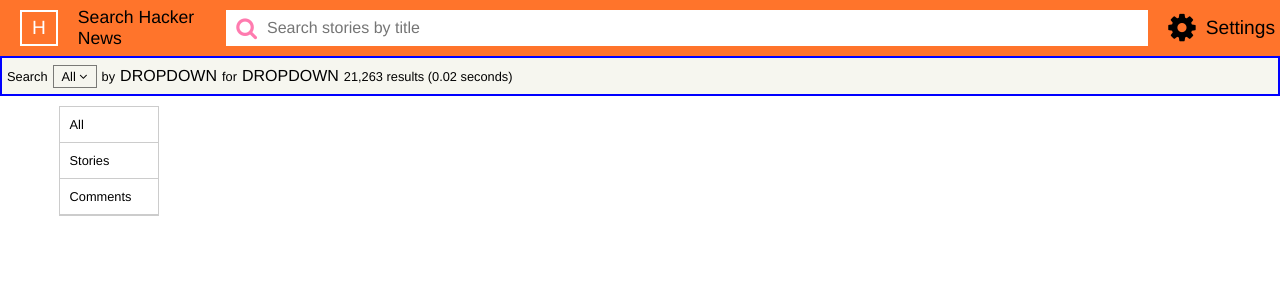
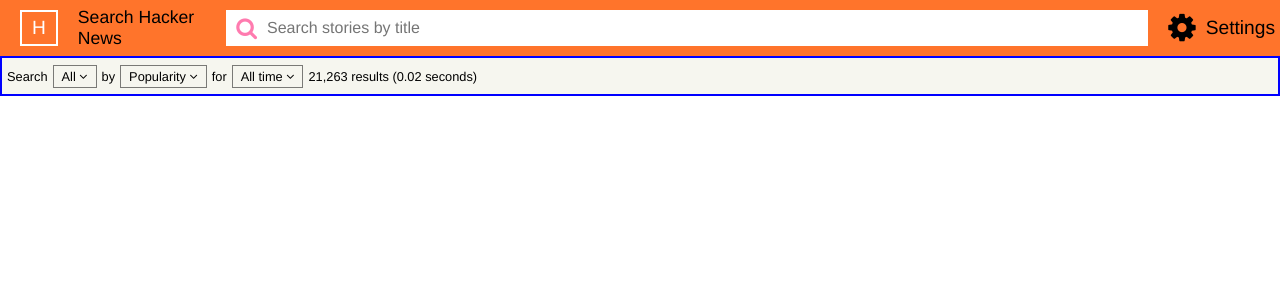
Before and after one commit to HamedPour/react-hacker-news, a React (Create React App) app: page / in a window 1280 px wide. Shown: the top 300 px of the page. Built offline with nearby package versions, Linux system fonts and the light colour scheme.

Commit message:
filter menus completed

```diff
--- a/src/components/DropDownBox/styledComponents/DropDownBoxContainer.js
+++ b/src/components/DropDownBox/styledComponents/DropDownBoxContainer.js
@@ -2,7 +2,7 @@
 
 export default styled.ul`
   border: 1px solid rgba(0, 0, 0, 0.2);
-  display: ${(props) => (props.isVisible ? "none" : "block")};
+  display: ${(props) => (props.isVisible ? "block" : "none")};
   min-width: 100px;
   list-style: none;
   background-color: #fff;
--- a/src/components/SearchFilterBar/SearchFilterBar.js
+++ b/src/components/SearchFilterBar/SearchFilterBar.js
@@ -1,39 +1,77 @@
 import React, { useState } from "react";
 import MainFilterContainer from "./styledComponents/MainFilterContainer";
-import StoriesFilter from "./styledComponents/StoriesFilter";
+import FilterMenu from "./styledComponents/FilterMenu";
 import DropDownBox from "../DropDownBox/DropDownBox";
 
 const SearchFilter = () => {
   const storyFilterItems = ["All", "Stories", "Comments"];
+  const popularityFilterItems = ["Popularity", "Date"];
+  const timeFilterItems = ["All time", "Last 24h", "Past Year"];
+
   const [dropBoxVisible, setDropBoxVisible] = useState(false);
+  const [dropDownIndex, setDropDownIndex] = useState(1);
+
   const [storyFilter, setStoryFilter] = useState("All");
+  const [popularityFilter, setPopularityFilter] = useState("Popularity");
+  const [timeFilter, setTimeFilter] = useState("All time");
 
-  function toggleDropDownBoxVisibility() {
+  function toggleDropDownBoxVisibility(index) {
+    setDropDownIndex(index);
     setDropBoxVisible(!dropBoxVisible);
   }
 
   function handleItemSelected(item) {
-    setStoryFilter(item);
+    /**
+     * check to see if item being passing from DropDownBox component
+     * is a member of any of the filter groups [storyFitlerItems, etc].
+     * When you find the group set useState to show the item
+     * in the correct group.
+     */
+    if (storyFilterItems.indexOf(item) >= 0) {
+      setStoryFilter(item);
+    } else if (popularityFilterItems.indexOf(item) >= 0) {
+      setPopularityFilter(item);
+    } else {
+      setTimeFilter(item);
+    }
   }
 
   return (
     <>
       <MainFilterContainer>
         <span>Search</span>
-        <StoriesFilter onClick={toggleDropDownBoxVisibility}>
+        <FilterMenu onClick={() => toggleDropDownBoxVisibility(1)}>
           <li>
             {storyFilter} <i className="fa fa-angle-down" />
           </li>
           <DropDownBox
             onItemSelected={(item) => handleItemSelected(item)}
-            isVisible={dropBoxVisible}
+            isVisible={dropBoxVisible && dropDownIndex === 1}
             data={storyFilterItems}
           />
-        </StoriesFilter>
+        </FilterMenu>
         <span>by</span>
-        <div>DROPDOWN</div>
+        <FilterMenu onClick={() => toggleDropDownBoxVisibility(2)}>
+          <li>
+            {popularityFilter} <i className="fa fa-angle-down" />
+          </li>
+          <DropDownBox
+            onItemSelected={(item) => handleItemSelected(item)}
+            isVisible={dropBoxVisible && dropDownIndex === 2}
+            data={popularityFilterItems}
+          />
+        </FilterMenu>
         <span>for</span>
-        <div>DROPDOWN</div>
+        <FilterMenu onClick={() => toggleDropDownBoxVisibility(3)}>
+          <li>
+            {timeFilter} <i className="fa fa-angle-down" />
+          </li>
+          <DropDownBox
+            onItemSelected={(item) => handleItemSelected(item)}
+            isVisible={dropBoxVisible && dropDownIndex === 3}
+            data={timeFilterItems}
+          />
+        </FilterMenu>
         <span>21,263 results (0.02 seconds)</span>
       </MainFilterContainer>
     </>
```
Also changed, not shown: src/components/SearchFilterBar/styledComponents/FilterMenu.js (renamed from src/components/SearchFilterBar/styledComponents/StoriesFilter.js).
